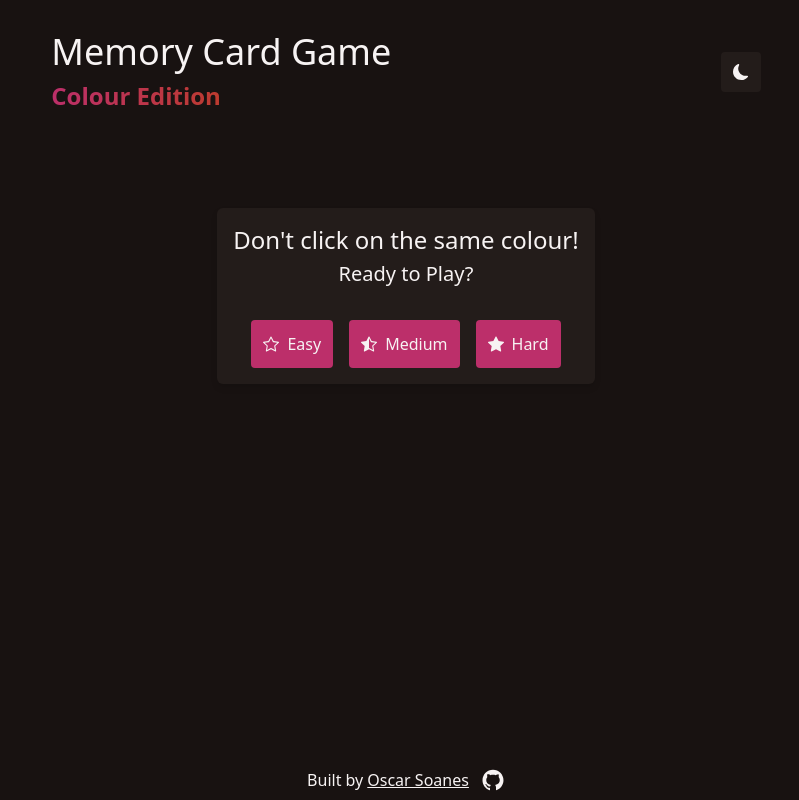
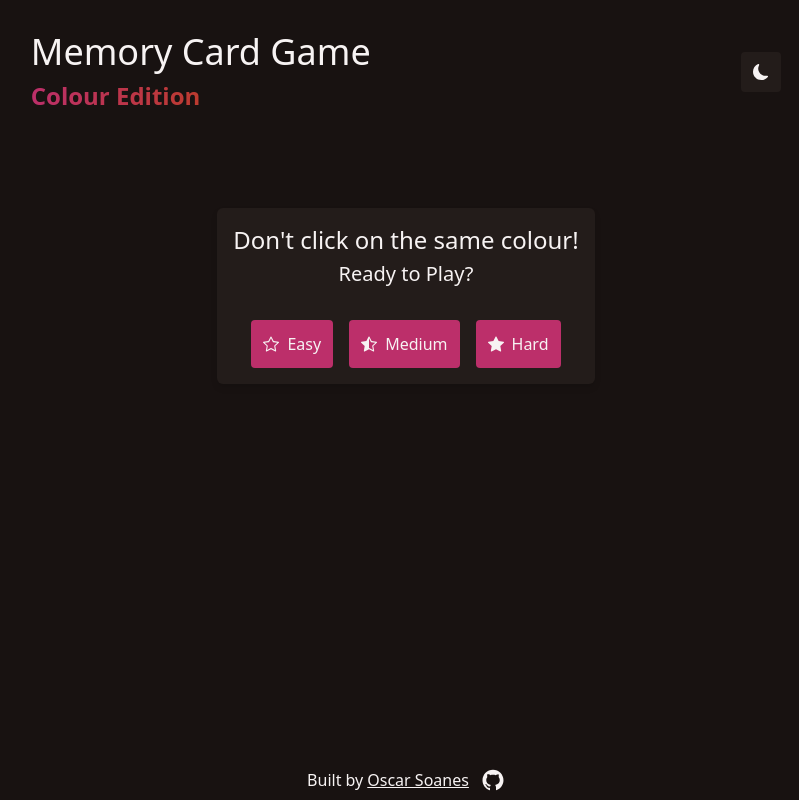
Before and after one commit to OscarSoanes/memory-card, a React (Create React App) app: page / in a window 1280 px wide. Shown: the whole page, without its empty margins (234-1033 px from the left). Built offline with nearby package versions, Linux system fonts and the light colour scheme.

Commit message:
Adjusted page margin to fit all cells in 3 lines on desktop view

```diff
--- a/src/index.css
+++ b/src/index.css
@@ -17,7 +17,7 @@ html, body {
 }
 
 header, main, footer {
-    width: min(110ch, calc(100% - 4rem));
+    width: min(119ch, calc(100% - 4rem));
     margin-inline: auto;
 }
 
```
